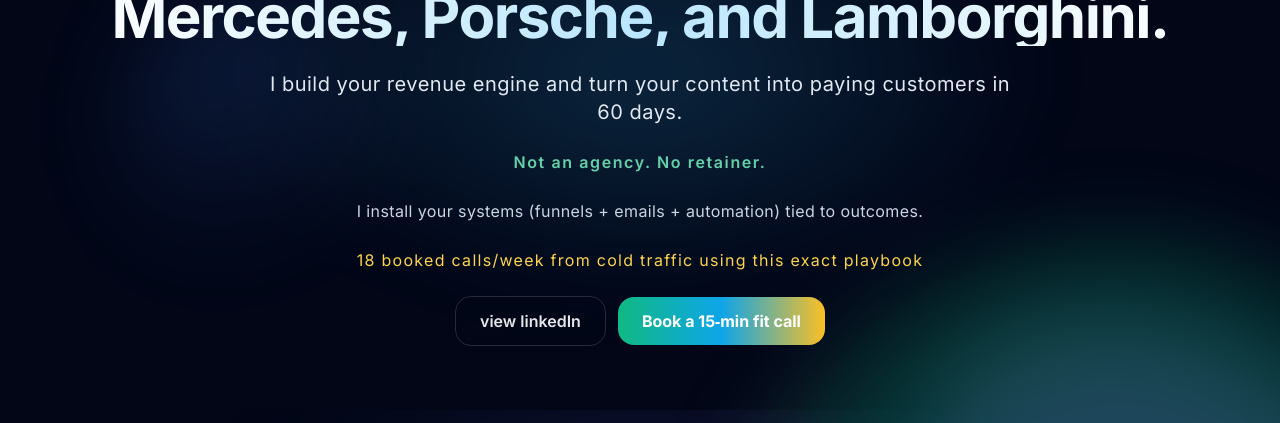
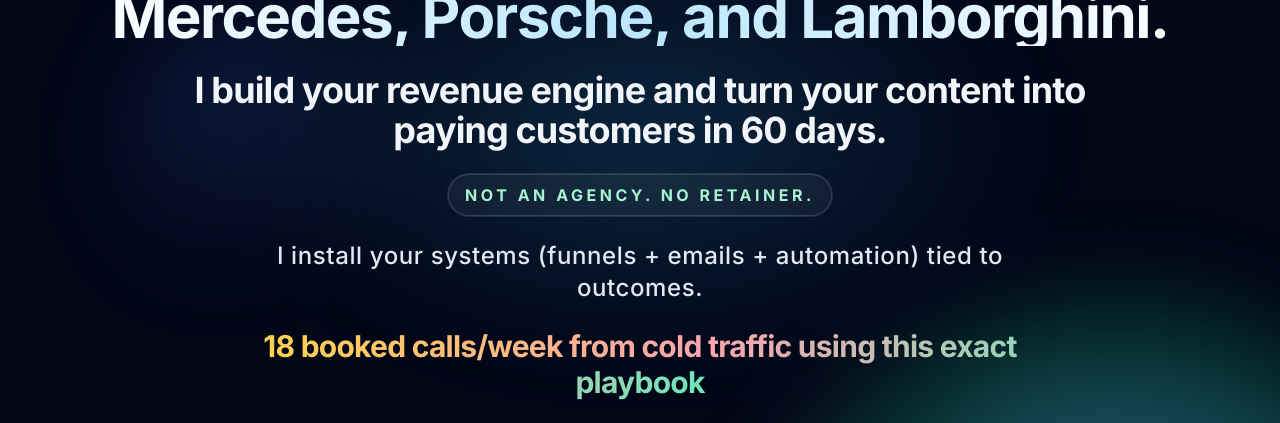
Before and after one commit to sarigama-github/frontend-repo_9ok5lmne_g19l63, a React (Vite) app: page / in a window 1280 px wide. Shown: the part 279-702 px from the top of the page. Built offline with nearby package versions, Linux system fonts and the light colour scheme; a web font is replaced by a local one.

Commit message:
Update project prj_9ok5lmne - 2025-11-20T11:59:46.069Z

```diff
--- a/src/components/TopMessage.jsx
+++ b/src/components/TopMessage.jsx
@@ -108,40 +108,46 @@
             Systems used behind brands trusted by Mercedes, Porsche, and Lamborghini.
           </motion.h1>
 
+          {/* Line 1 */}
           <motion.p
             initial={{ opacity: 0, y: 10 }}
             animate={{ opacity: 1, y: 0 }}
             transition={{ duration: 0.5, delay: 0.1 }}
-            className="mx-auto max-w-3xl text-lg leading-relaxed tracking-wide text-slate-200 sm:text-xl"
+            className="mx-auto max-w-4xl text-2xl font-extrabold leading-snug tracking-tight text-slate-100 sm:text-3xl md:text-4xl"
           >
             I build your revenue engine and turn your content into paying customers in 60 days.
           </motion.p>
 
+          {/* Line 2 */}
           <motion.p
             initial={{ opacity: 0, y: 10 }}
             animate={{ opacity: 1, y: 0 }}
             transition={{ duration: 0.5, delay: 0.15 }}
-            className="text-base font-semibold tracking-widest text-emerald-300/90"
+            className="mx-auto inline-flex items-center justify-center gap-2 rounded-full border border-white/15 bg-white/5 px-4 py-2 text-sm font-extrabold uppercase tracking-[0.22em] text-emerald-200 shadow-sm ring-1 ring-white/10 backdrop-blur sm:text-base"
           >
             Not an agency. No retainer.
           </motion.p>
 
+          {/* Line 3 */}
           <motion.p
             initial={{ opacity: 0, y: 10 }}
             animate={{ opacity: 1, y: 0 }}
             transition={{ duration: 0.5, delay: 0.2 }}
-            className="text-base leading-relaxed tracking-wide text-slate-300"
+            className="mx-auto max-w-3xl text-lg font-medium leading-relaxed tracking-wide text-slate-200 sm:text-xl md:text-2xl"
           >
             I install your systems (funnels + emails + automation) tied to outcomes.
           </motion.p>
 
+          {/* Line 4 */}
           <motion.p
             initial={{ opacity: 0, y: 10 }}
             animate={{ opacity: 1, y: 0 }}
             transition={{ duration: 0.5, delay: 0.25 }}
-            className="text-base tracking-[0.08em] text-amber-300"
+            className="mx-auto max-w-3xl text-xl font-extrabold tracking-tight text-transparent sm:text-2xl md:text-3xl"
           >
-            18 booked calls/week from cold traffic using this exact playbook
+            <span className="bg-gradient-to-r from-amber-300 via-rose-300 to-emerald-300 bg-clip-text">
+              18 booked calls/week from cold traffic using this exact playbook
+            </span>
           </motion.p>
 
           {/* Primary CTAs (updated per request) */}
```
Also changed, not shown: 1 other file (tests, documents, lock files or other folders).
